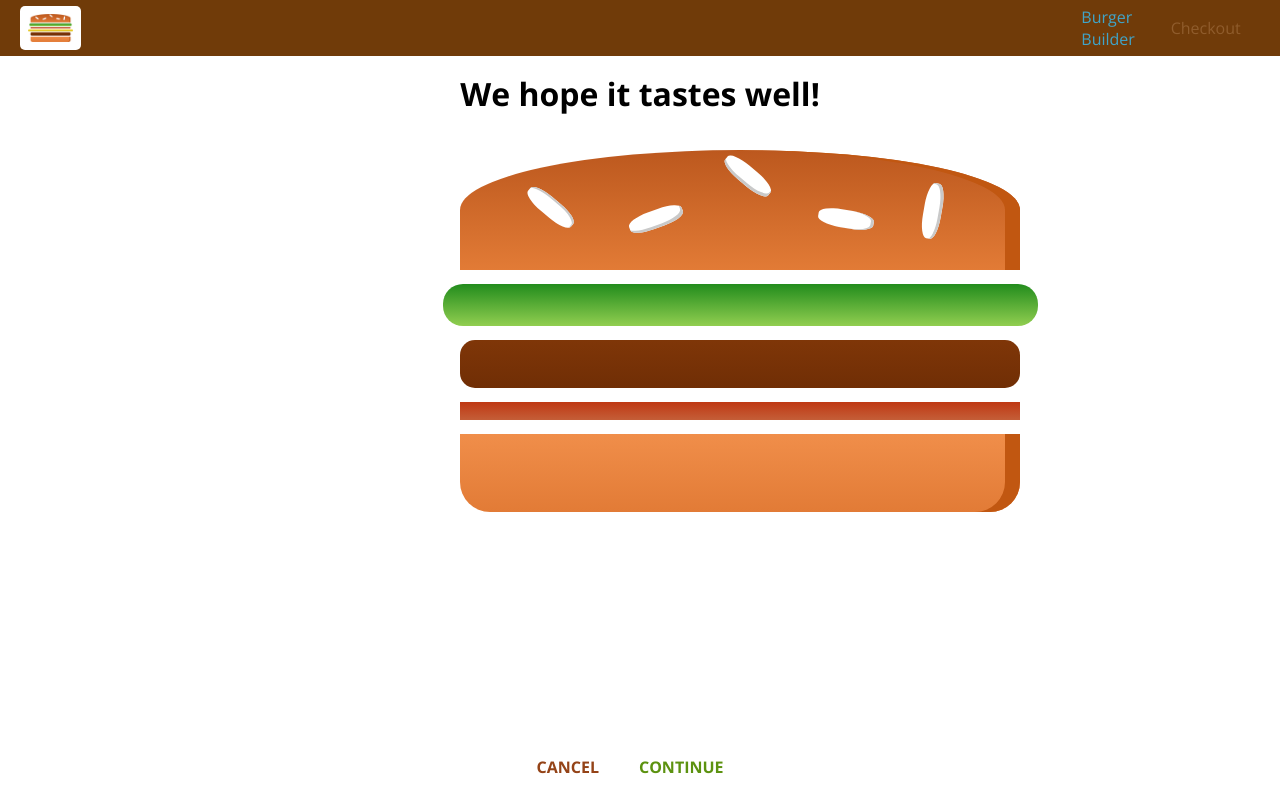
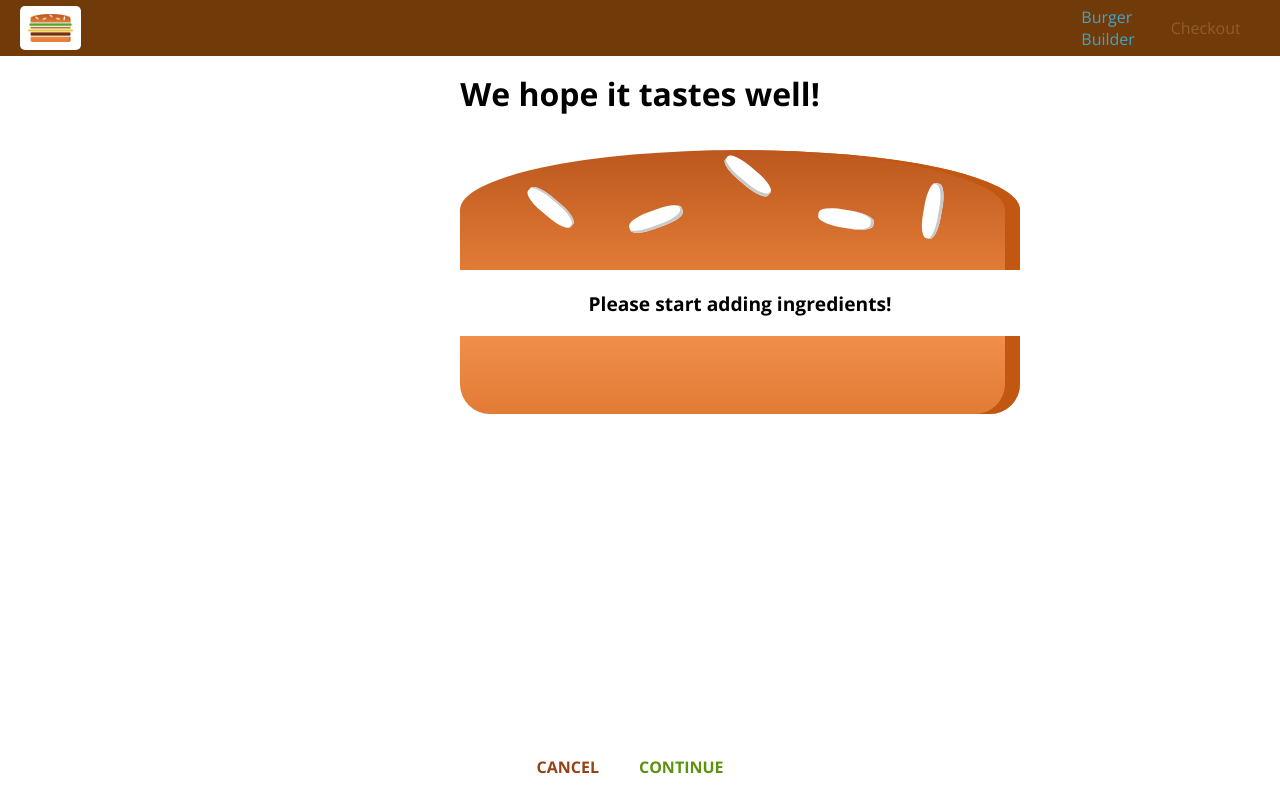
Before and after one commit to funasty1985/burger-builder, a React app: page /checkout in a window 1280 px wide. Built offline with nearby package versions, Linux system fonts and the light colour scheme.

Commit message:
Passing ingredients via Query Params

```diff
--- a/src/components/Order/CheckoutSummary/CheckoutSummary.js
+++ b/src/components/Order/CheckoutSummary/CheckoutSummary.js
@@ -13,10 +13,10 @@
             </div>
             <Button
                 btnType='Danger'
-                clicked>CANCEL</Button>
+                clicked={props.checkoutCancelled}>CANCEL</Button>
             <Button
                 btnType='Success'
-                clicked>CONTINUE</Button>
+                clicked={props.checkoutContinued}>CONTINUE</Button>
         </div>
     )
 
--- a/src/containers/BurgerBuilder/BurgerBuilder.js
+++ b/src/containers/BurgerBuilder/BurgerBuilder.js
@@ -126,7 +126,15 @@
         //     .catch(err =>{
         //         this.setState({ loading: false, purchasing: false })
         //     });
-        this.props.history.push('/checkout')
+        const queryParams =[];
+        for(let i in this.state.ingredients){
+            queryParams.push(encodeURIComponent(i) + '=' + encodeURIComponent(this.state.ingredients[i]));
+        }
+        const queryString = queryParams.join('&');
+        this.props.history.push({
+            pathname:'/checkout',
+            search:'?' + queryString
+        })
     }
 
     render(){
--- a/src/containers/Checkout/Checkout.js
+++ b/src/containers/Checkout/Checkout.js
@@ -12,10 +12,32 @@
         }
     }
 
+    componentDidMount(){
+        const query = new URLSearchParams(this.props.location.search);
+        const ingredients ={}
+        for (let param of query.entries()){
+            // e.g param => ['salad', '1']
+            ingredients[param[0]] = +param[1]
+        }
+        this.setState({ingredients})
+    }
+
+    checkoutCancelledHandler =() => {
+        this.props.history.goBack();
+    }
+
+    checkoutContinuedHandler = () => {
+        this.props.history.replace('/checkout/contact-data');
+    }
+
     render(){
         return(
             <div>
-                <CheckoutSummary ingredients={this.state.ingredients}/>
+                <CheckoutSummary
+                    ingredients={this.state.ingredients}
+                    checkoutCancelled={this.checkoutCancelledHandler}
+                    checkoutContinued={this.checkoutContinuedHandler}
+                    />
             </div>
         )
     }
```
